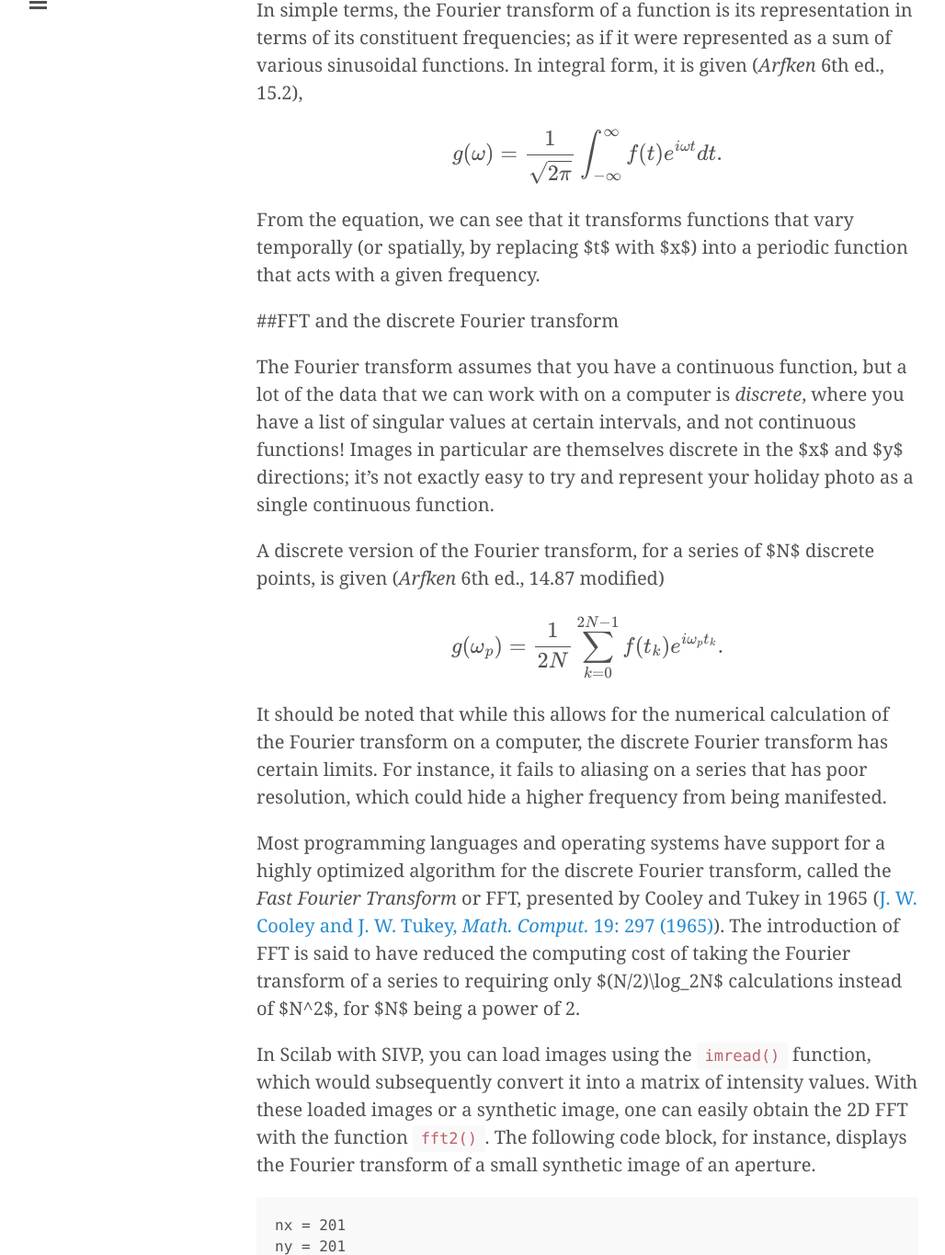
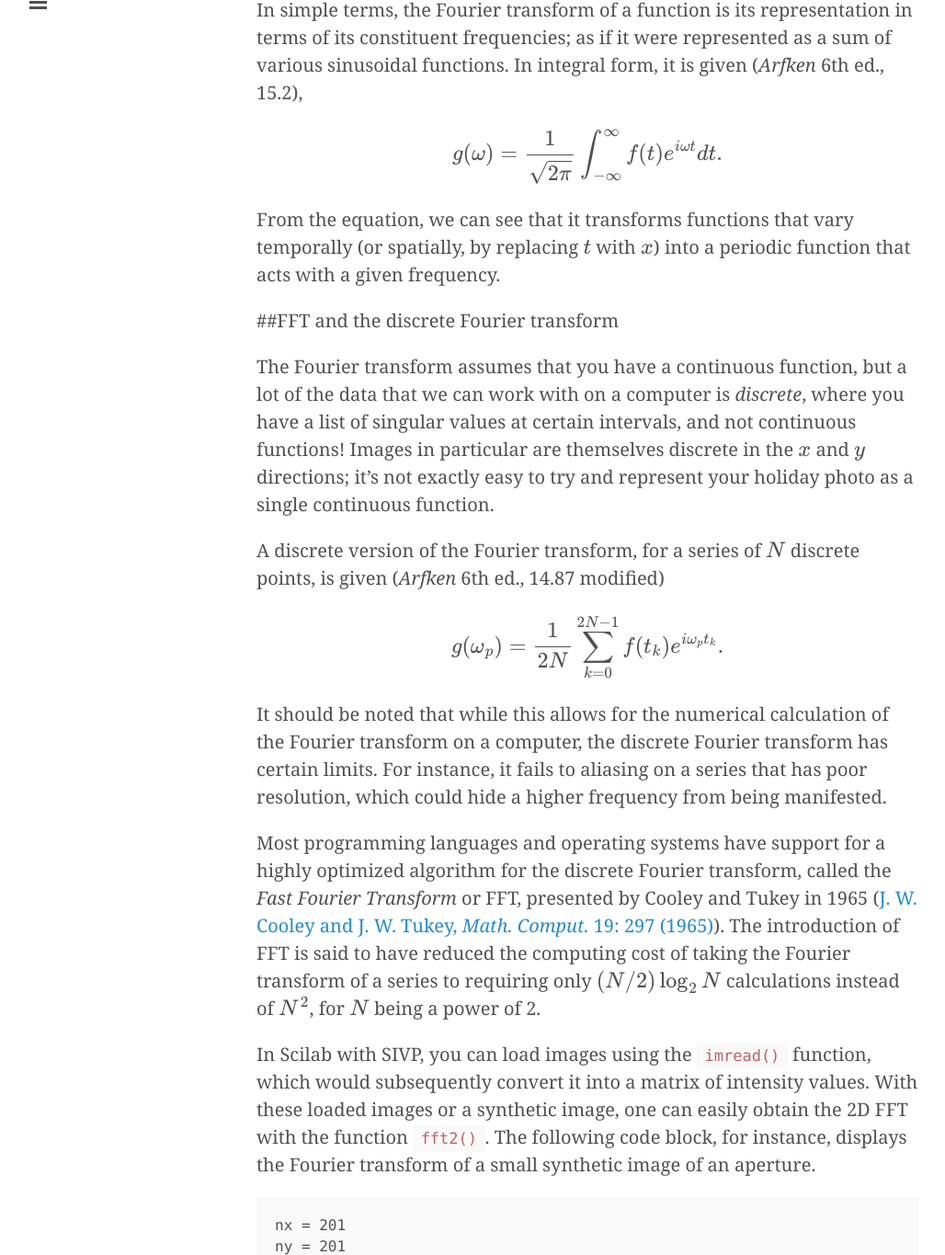
Before and after one commit to devential/devential.github.io, a Jekyll site: the page built from _posts/2016-10-11-AP186-A5.md, in a window 1280 px wide and 1400 px high, scrolled down 761 px, cut to the strip 35-1400 px from the top of the window. Shown: the whole strip at 92% size, without its empty margins (1-1029 px from the left). Built offline with Jekyll 4.4.1, drawn with Linux system fonts in a browser that asks for light colours; formulas are drawn with MathJax 3; comment, search, counter and statistics services are not loaded; some of the changed text lies outside the part shown.

Commit message:
Update date, fixed inline LaTeX formatting

```diff
--- a/_posts/2016-9-23-AP186-A5.md
+++ b/_posts/2016-10-11-AP186-A5.md
@@ -17,19 +17,19 @@ In simple terms, the Fourier transform of a function is its representation in te
 
 $$g(\omega) = \frac{1}{\sqrt{2\pi}}\int_{-\infty}^{\infty}f(t)e^{i\omega t} dt.$$
 
-From the equation, we can see that it transforms functions that vary temporally (or spatially, by replacing $t$ with $x$) into a periodic function that acts with a given frequency.
+From the equation, we can see that it transforms functions that vary temporally (or spatially, by replacing \\(t\\) with \\(x\\)) into a periodic function that acts with a given frequency.
 
 ##FFT and the discrete Fourier transform
 
-The Fourier transform assumes that you have a continuous function, but a lot of the data that we can work with on a computer is *discrete*, where you have a list of singular values at certain intervals, and not continuous functions! Images in particular are themselves discrete in the $x$ and $y$ directions; it's not exactly easy to try and represent your holiday photo as a single continuous function.
+The Fourier transform assumes that you have a continuous function, but a lot of the data that we can work with on a computer is *discrete*, where you have a list of singular values at certain intervals, and not continuous functions! Images in particular are themselves discrete in the \\(x\\) and \\(y\\) directions; it's not exactly easy to try and represent your holiday photo as a single continuous function.
 
-A discrete version of the Fourier transform, for a series of $N$ discrete points, is given (*Arfken* 6th ed., 14.87 modified)
+A discrete version of the Fourier transform, for a series of \\(N\\) discrete points, is given (*Arfken* 6th ed., 14.87 modified)
 
 $$g(\omega_p) = \frac{1}{2N}\sum_{k = 0}^{2N-1}f(t_k)e^{i\omega_p t_k}.$$
 
 It should be noted that while this allows for the numerical calculation of the Fourier transform on a computer, the discrete Fourier transform has certain limits. For instance, it fails to aliasing on a series that has poor resolution, which could hide a higher frequency from being manifested.
 
-Most programming languages and operating systems have support for a highly optimized algorithm for the discrete Fourier transform, called the *Fast Fourier Transform* or FFT, presented by Cooley and Tukey in 1965 ([J. W. Cooley and J. W. Tukey, *Math. Comput.* 19: 297 (1965)](http://www.ams.org/journals/mcom/1965-19-090/S0025-5718-1965-0178586-1/)). The introduction of FFT is said to have reduced the computing cost of taking the Fourier transform of a series to requiring only $(N/2)\log_2N$ calculations instead of $N^2$, for $N$ being a power of 2.
+Most programming languages and operating systems have support for a highly optimized algorithm for the discrete Fourier transform, called the *Fast Fourier Transform* or FFT, presented by Cooley and Tukey in 1965 ([J. W. Cooley and J. W. Tukey, *Math. Comput.* 19: 297 (1965)](http://www.ams.org/journals/mcom/1965-19-090/S0025-5718-1965-0178586-1/)). The introduction of FFT is said to have reduced the computing cost of taking the Fourier transform of a series to requiring only \\((N/2)\log_2N\\) calculations instead of \\(N^2\\), for \\(N\\) being a power of 2.
 
 In Scilab with SIVP, you can load images using the `imread()` function, which would subsequently convert it into a matrix of intensity values. With these loaded images or a synthetic image, one can easily obtain the 2D FFT with the function `fft2()`. The following code block, for instance, displays the Fourier transform of a small synthetic image of an aperture.
 
@@ -76,7 +76,7 @@ Of course, we don't have to work exclusively with apertures; we can just as easi
 
 We then apply the FFT on several synthetic images. Several properties of the FFTs shown, such as its anamorphic properties, will be discussed in further detail in the next blog post.
 
-###Corrugated roof (sinusoid along $x$)
+###Corrugated roof (sinusoid along \\(x\\))
 
 ![corrroof.png](https://s17.postimg.org/om7ey1j27/corrroof.png)
 
@@ -86,7 +86,7 @@ The Fourier transform of a sinusoid manifests at two peaks at the frequency of t
 
 ![dslit.png](https://s10.postimg.org/gs3gmmoxl/dslit.png)
 
-The resulting FFT shows a sinusoid along one axis that appears convolved with a $\mathbf{sinc}$ function varying its intensity along that same axis.
+The resulting FFT shows a sinusoid along one axis that appears convolved with a \\(\mathbf{sinc}\\) function varying its intensity along that same axis.
 
 ###Square aperture
 
```
